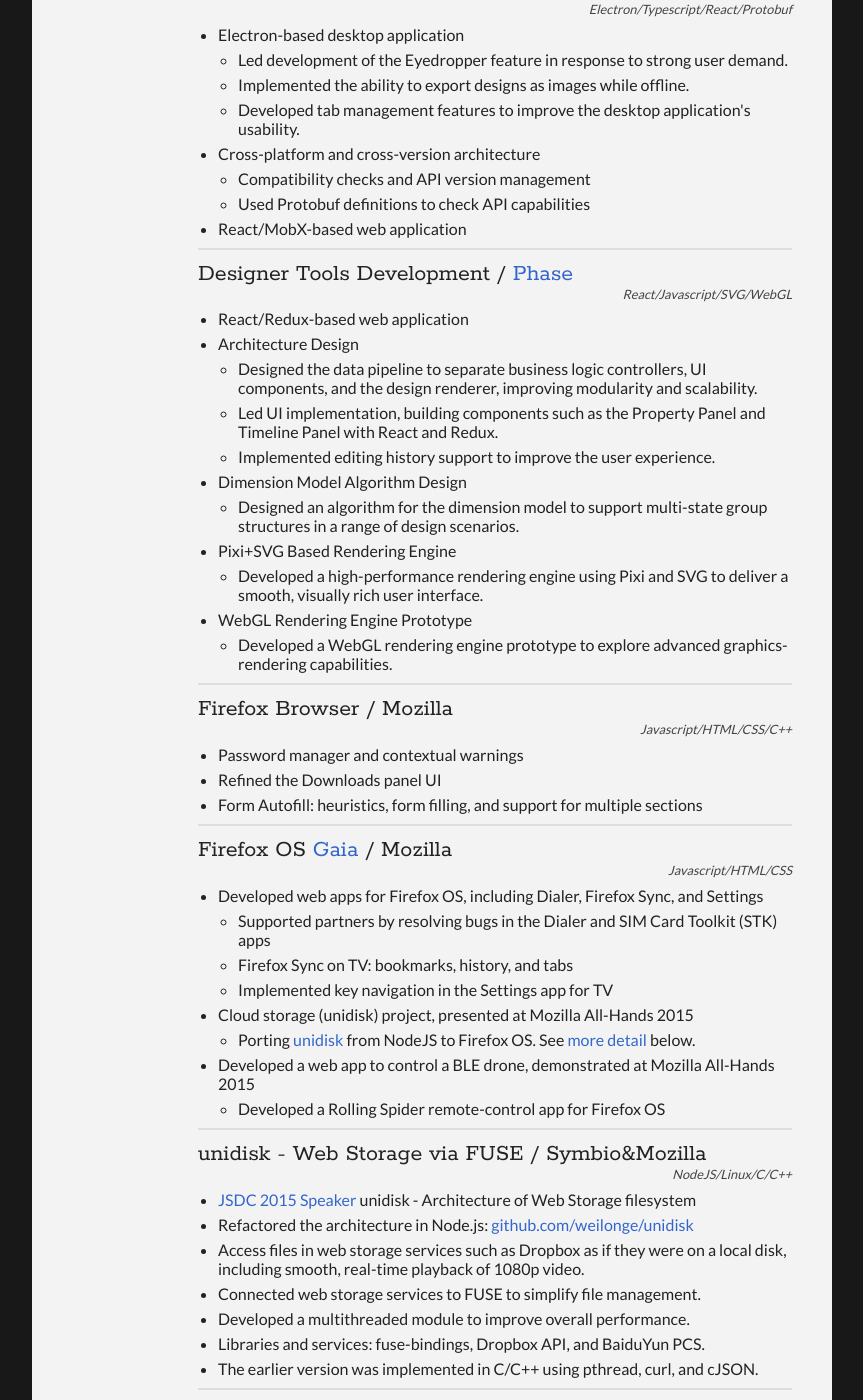
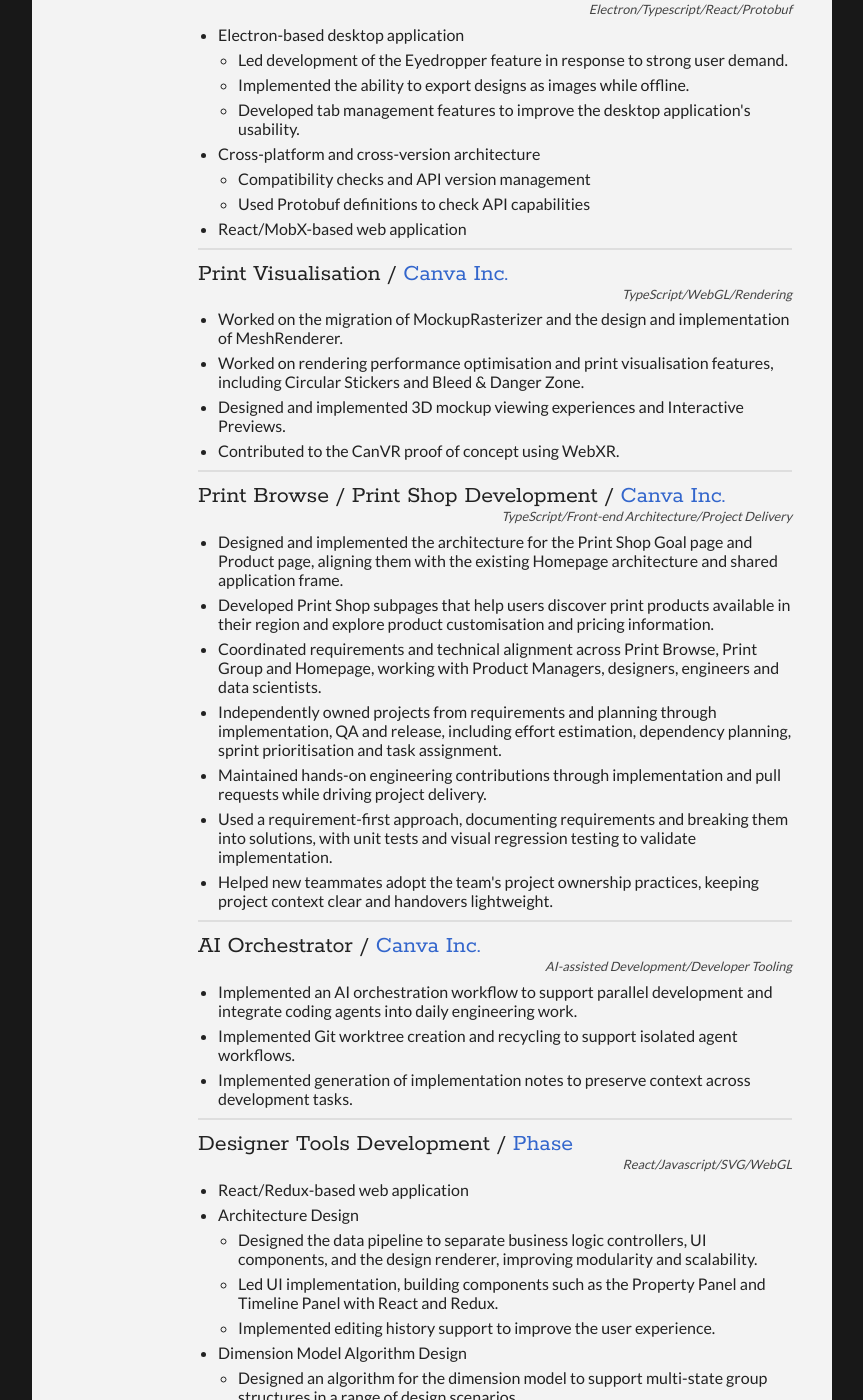
Before and after one commit to weilonge/weilonge.github.io, a Jekyll site: the page resume/index.html, which Jekyll copies as it is, in a window 1280 px wide and 1400 px high, scrolled down 1245 px. Shown: the whole window, without its empty margins (208-1071 px from the left). Built offline with Jekyll 4.4.1, drawn with Linux system fonts in a browser that asks for light colours.

Commit message:
Add Print Group and AI orchestration experience

```diff
--- a/resume/index.html
+++ b/resume/index.html
@@ -139,6 +139,38 @@
                   </ul>
                 </li>
                 <li>React/MobX-based web application</li>
+              </ul>
+            </article>
+            <article>
+              <h2>Print Visualisation / <a target="_blank" href="https://canva.com/">Canva Inc.</a></h2>
+              <p class="subDetails">TypeScript/WebGL/Rendering</p>
+              <ul>
+                <li>Worked on the migration of MockupRasterizer and the design and implementation of MeshRenderer.</li>
+                <li>Worked on rendering performance optimisation and print visualisation features, including Circular Stickers and Bleed &amp; Danger Zone.</li>
+                <li>Designed and implemented 3D mockup viewing experiences and Interactive Previews.</li>
+                <li>Contributed to the CanVR proof of concept using WebXR.</li>
+              </ul>
+            </article>
+            <article>
+              <h2>Print Browse / Print Shop Development / <a target="_blank" href="https://canva.com/">Canva Inc.</a></h2>
+              <p class="subDetails">TypeScript/Front-end Architecture/Project Delivery</p>
+              <ul>
+                <li>Designed and implemented the architecture for the Print Shop Goal page and Product page, aligning them with the existing Homepage architecture and shared application frame.</li>
+                <li>Developed Print Shop subpages that help users discover print products available in their region and explore product customisation and pricing information.</li>
+                <li>Coordinated requirements and technical alignment across Print Browse, Print Group and Homepage, working with Product Managers, designers, engineers and data scientists.</li>
+                <li>Independently owned projects from requirements and planning through implementation, QA and release, including effort estimation, dependency planning, sprint prioritisation and task assignment.</li>
+                <li>Maintained hands-on engineering contributions through implementation and pull requests while driving project delivery.</li>
+                <li>Used a requirement-first approach, documenting requirements and breaking them into solutions, with unit tests and visual regression testing to validate implementation.</li>
+                <li>Helped new teammates adopt the team's project ownership practices, keeping project context clear and handovers lightweight.</li>
+              </ul>
+            </article>
+            <article>
+              <h2>AI Orchestrator / <a target="_blank" href="https://canva.com/">Canva Inc.</a></h2>
+              <p class="subDetails">AI-assisted Development/Developer Tooling</p>
+              <ul>
+                <li>Implemented an AI orchestration workflow to support parallel development and integrate coding agents into daily engineering work.</li>
+                <li>Implemented Git worktree creation and recycling to support isolated agent workflows.</li>
+                <li>Implemented generation of implementation notes to preserve context across development tasks.</li>
               </ul>
             </article>
             <article>
```
